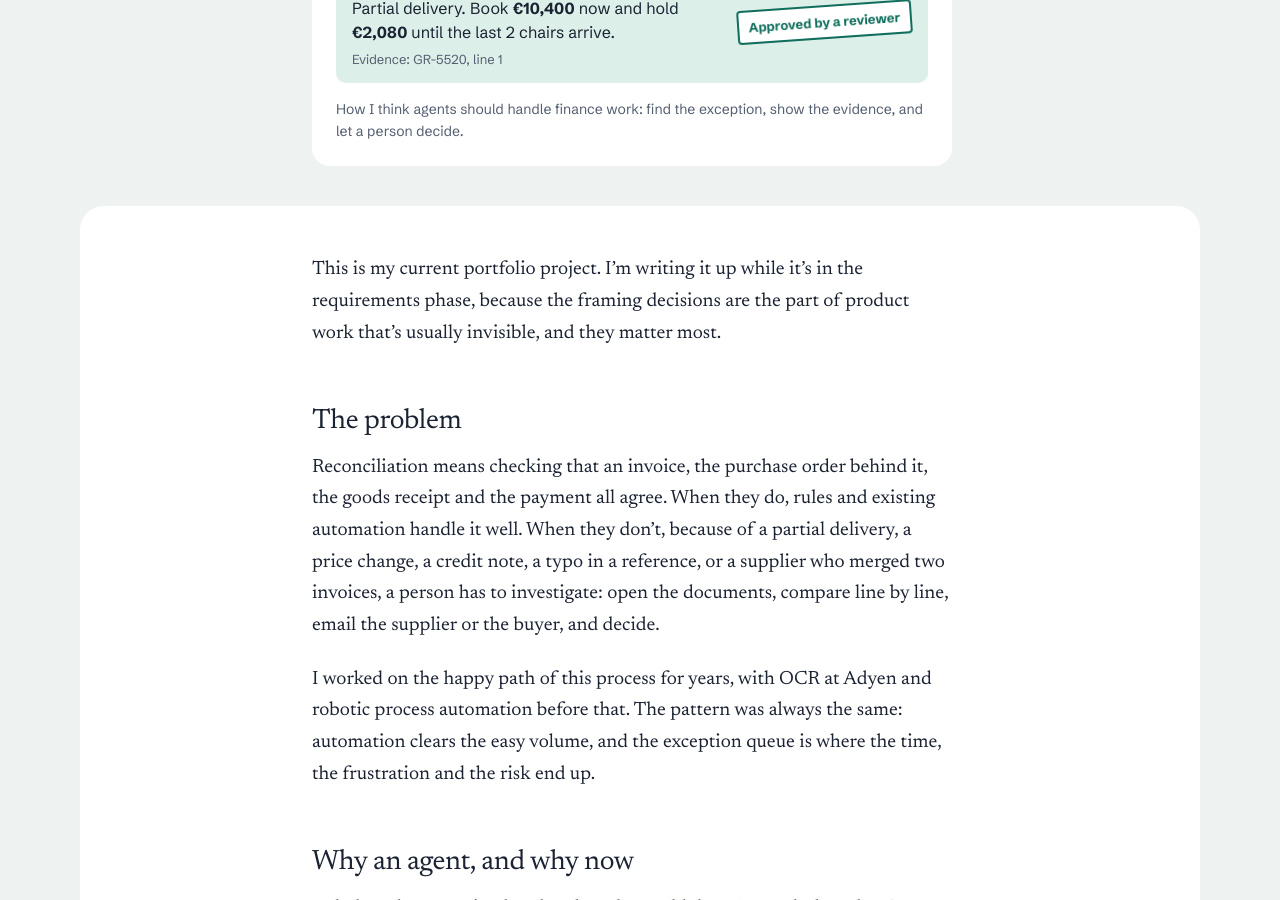
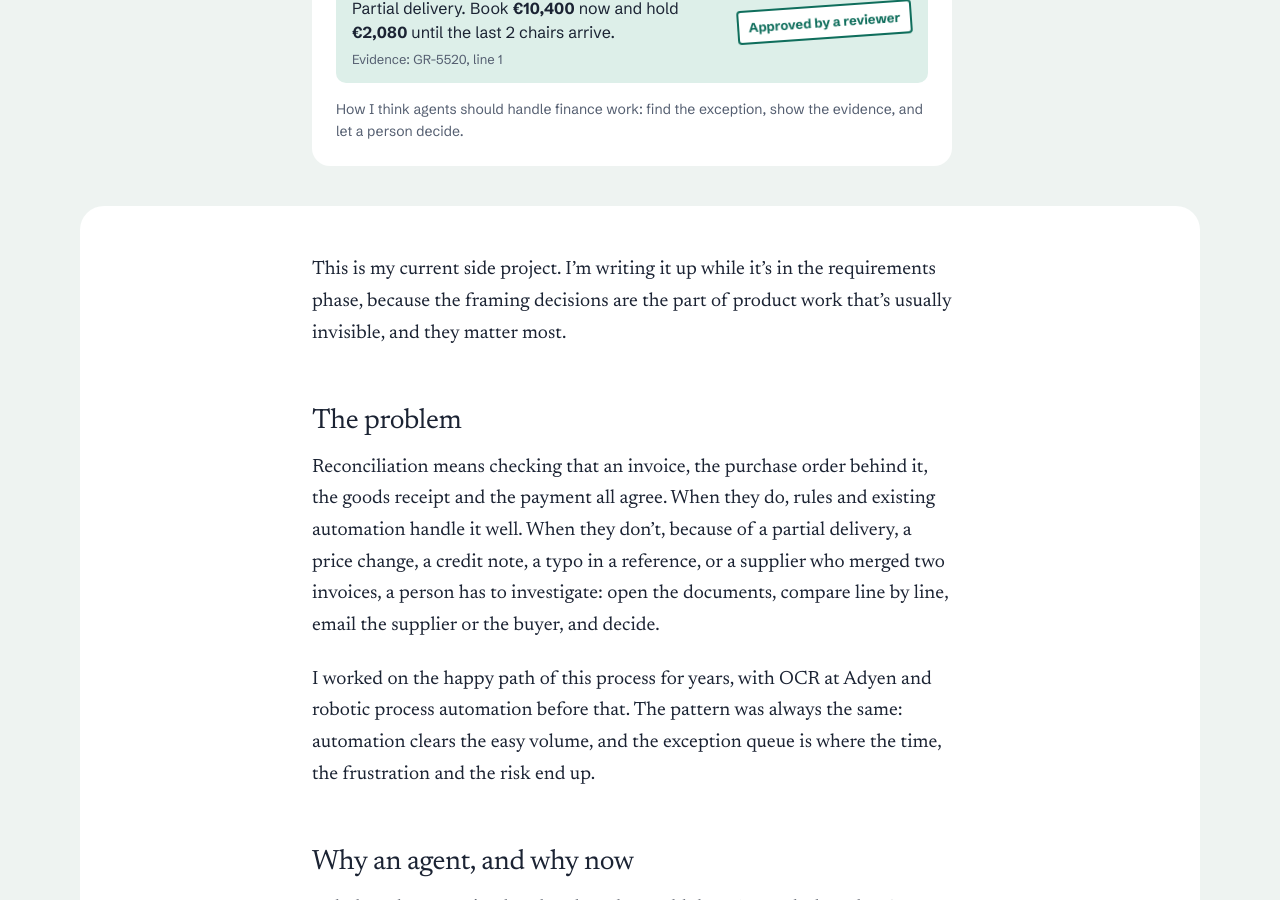
Before and after one commit to TMThuTran/MyPortfolio, a Jekyll site: the page built from _projects/agentic-invoice-reconciliation.md, in a window 1280 px wide and 900 px high, scrolled down 951 px. Built offline with Jekyll 4.4.1, drawn with Linux system fonts in a browser that asks for light colours.

Commit message:
Call the invoice agent a side project throughout
Co-Authored-By: Claude Opus 5.5 <noreply@anthropic.com>
Claude-Session: https://claude.ai/code/session_01NkPM8MnDmVeSiwR5KLFe9i

```diff
--- a/_projects/agentic-invoice-reconciliation.md
+++ b/_projects/agentic-invoice-reconciliation.md
@@ -10,7 +10,7 @@ tile: green
 visual: recon
 ---
 
-This is my current portfolio project. I'm writing it up while it's in the requirements phase, because the framing decisions are the part of product work that's usually invisible, and they matter most.
+This is my current side project. I'm writing it up while it's in the requirements phase, because the framing decisions are the part of product work that's usually invisible, and they matter most.
 <!-- Update this page as the project moves forward: add what you build, what you test, and what changed your mind. -->
 
 ## The problem
```
Also changed, not shown: _posts/2026-10-18-what-finance-automation-taught-me-about-ai-agents.md (+1 -1 lines).
